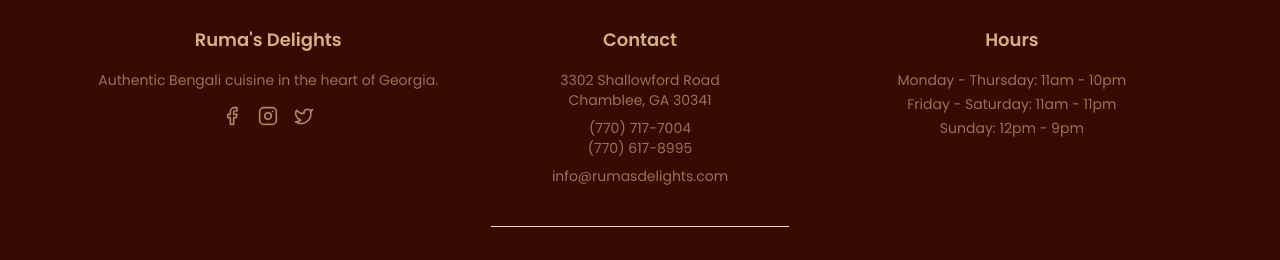
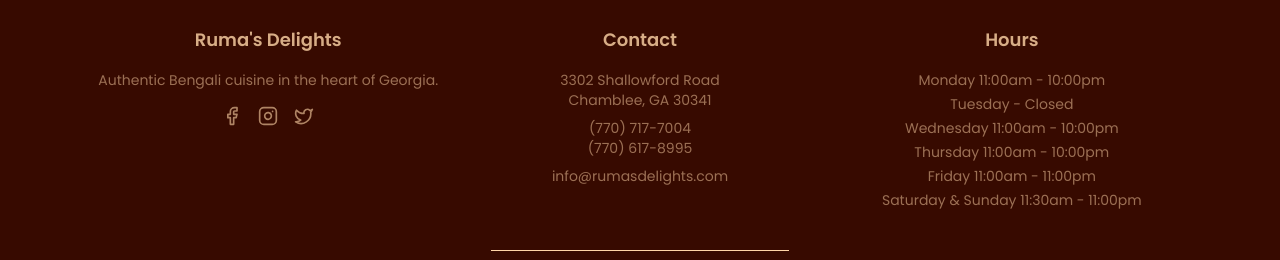
Before and after one commit to Tanzeb9277/Rumas-delights, a Next.js app: page / in a window 1280 px wide. Shown: the part 2693-2953 px from the top of the page. Built offline with nearby package versions, Linux system fonts and the light colour scheme; a web font is replaced by a local one.

Commit message:
updated hours

```diff
--- a/src/app/components/Footer.js
+++ b/src/app/components/Footer.js
@@ -56,9 +56,12 @@ const Footer = () => {
               Hours
             </h3>
             <ul className="space-y-1">
-              <li>Monday - Thursday: 11am - 10pm</li>
-              <li>Friday - Saturday: 11am - 11pm</li>
-              <li>Sunday: 12pm - 9pm</li>
+              <li>Monday 11:00am - 10:00pm</li>
+              <li>Tuesday - Closed</li>
+              <li>Wednesday 11:00am - 10:00pm</li>
+              <li>Thursday 11:00am - 10:00pm</li>
+              <li>Friday 11:00am - 11:00pm</li>
+              <li>Saturday & Sunday 11:30am - 11:00pm</li>
             </ul>
           </div>
         </div>
```
